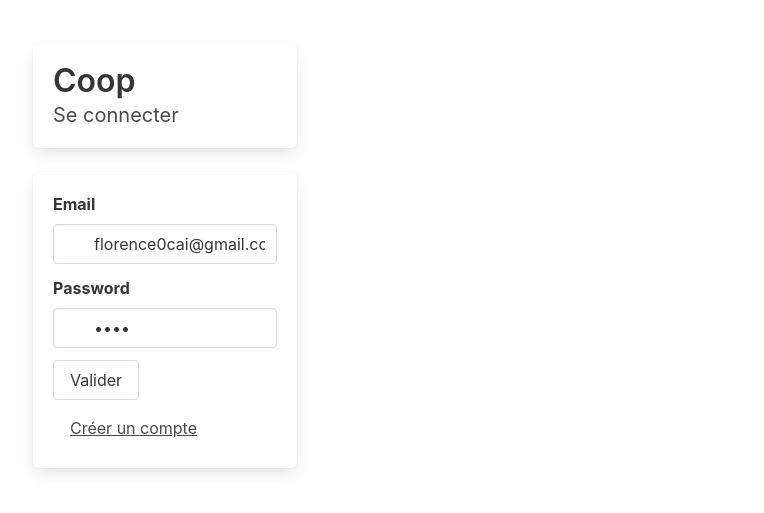
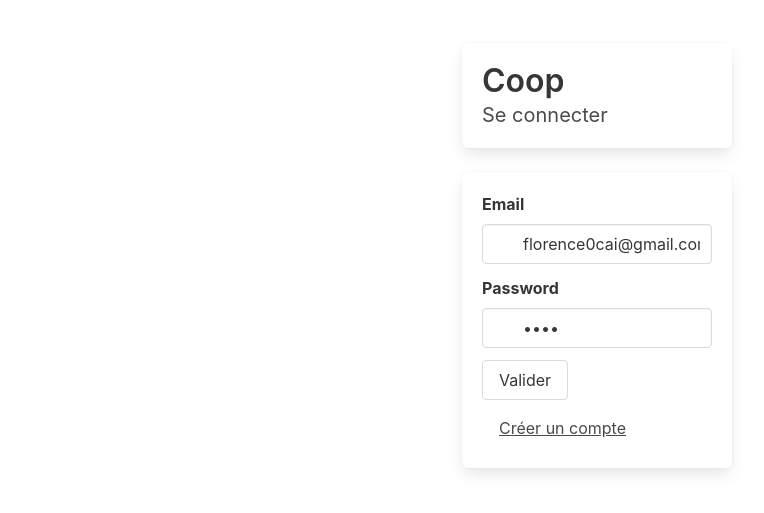
Before and after one commit to fcaihjuh/Coop2022, a Vue app: page /connexion in a window 1280 px wide. Shown: the part 145-658 px from the top of the page, without its empty margins (43-807 px from the left). Built offline with nearby package versions, Linux system fonts and the light colour scheme; no server answers.

Commit message:
Correct colums to columns

```diff
--- a/src/views/Connexion.vue
+++ b/src/views/Connexion.vue
@@ -2,7 +2,7 @@
 <section class="hero Is-warning is-fullheight">
     <div class="hero-body">
         <div class="container">
-            <div class="colums is-centered">
+            <div class="columns is-centered">
                 <div class="column is-5-tablet is-4-desktop is-3-widescreen">
                     <div class="box">
     <h1 class="title">Coop</h1>
```
